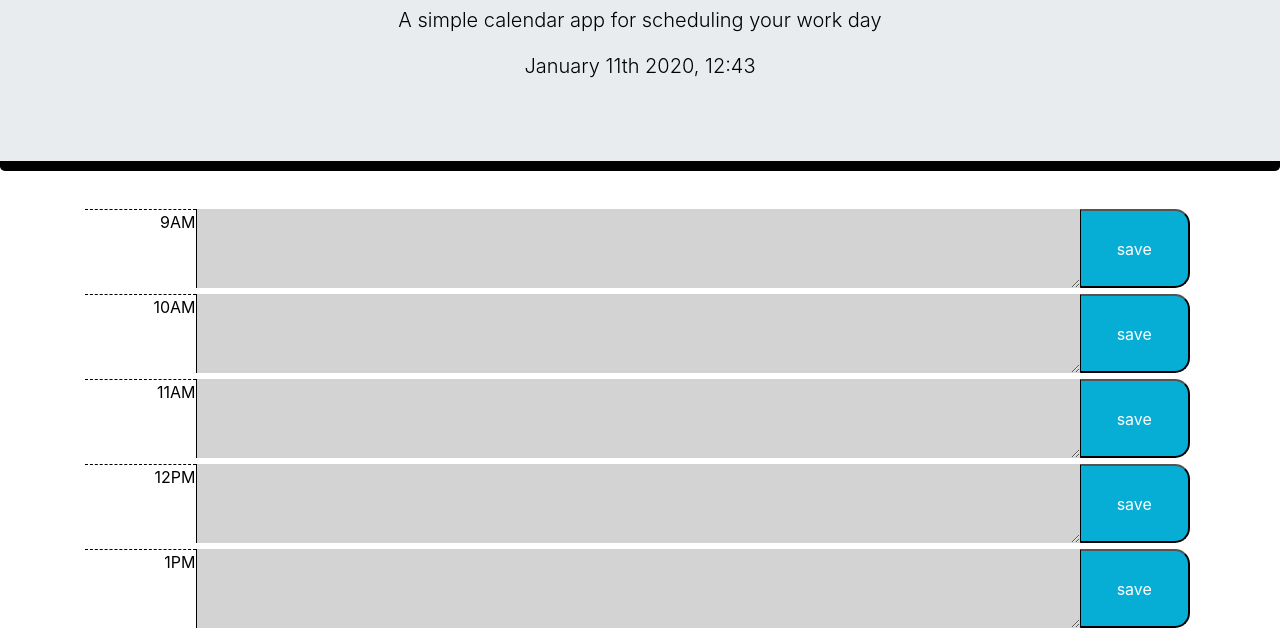
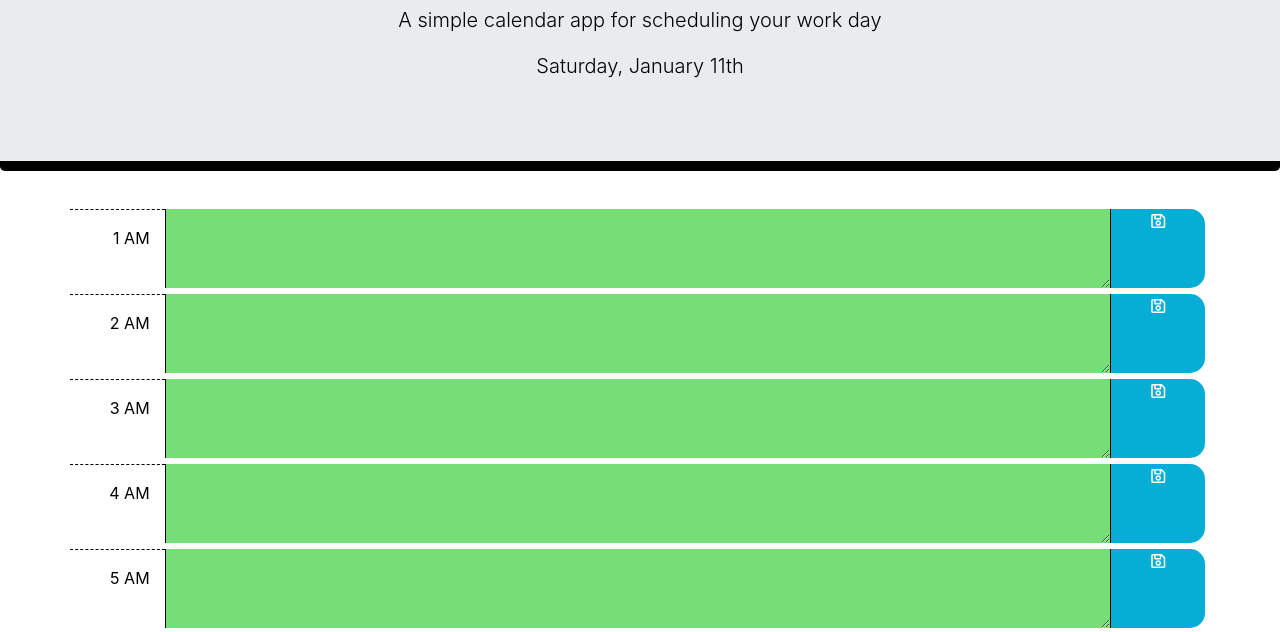
Before and after one commit to leolopez10/day-planner, a plain HTML site: page index.html in a window 1280 px wide. Shown: the part 153-785 px from the top of the page. Drawn offline with nearby package versions, Linux system fonts and the light colour scheme.

Commit message:
added a function logic script

```diff
--- a/index.html
+++ b/index.html
@@ -36,7 +36,7 @@
   </div>
 
   <script src="https://cdnjs.cloudflare.com/ajax/libs/moment.js/2.24.0/moment.min.js" type="text/javascript"></script>
-  <script type="text/javascript" src="./js/script.js"></script>
+  <script type="text/javascript" src="./js/logic.js"></script>
 
 </body>
 
--- /dev/null
+++ b/js/logic.js
@@ -0,0 +1,173 @@
+// Times are supposed to be 9 AM til 5 PM, but went to midnight for testing
+const times = [1, 2, 3, 4, 5, 6, 7, 8, 9, 10, 11, 12, 13, 14, 15, 16, 17, 18, 19, 20, 21, 22, 23, 24];
+
+// Updates past, present, future time-blocks every 30 seconds(set up at top)
+const timeBlockCheck = 30000;
+var updateInterval;
+
+// Current Day is initially Today
+var curDate = moment().clone();
+
+// Set's the current day in the header
+function setCurrentDateLabel() {
+    $("#currentDay").text(curDate.format('dddd, MMMM Do'));
+}
+
+// Saving info into local storage
+function handleSave() {
+    var saveInLocal = $(this).siblings(".description");
+    var hour = saveInLocal.attr("data-hour");
+    var text = saveInLocal.val();
+    localStorage.setItem(getStoreDatePrefix() + hour.trim(), text.trim());
+    $("#updating").fadeIn(100).fadeOut(1000);
+}
+
+// Loads current day onto the page with 5 second fade-in
+function loadDay(fadeTime = 500) {
+    clearInterval(updateInterval);
+
+    $(".container").html(""); // Clear out old data
+    // Creates time-blocks (from CONSTANT at top)
+    for (var i = 0; i < times.length; i++) {
+        $(".container").append(createTimeBlock(times[i]));
+    }
+
+    // Updates past, present, future time-blocks every 30 seconds(set up at top)
+    updateInterval = setInterval(checkTimeBlocks, timeBlockCheck);
+
+    //****************************************
+    // STYLING
+    // Change opacity of description on hover
+    $('.description').hover(function () {
+        $(this).toggleClass("active");
+    });
+    // Hover over save button changes opacity and makes disk larger
+    $('.saveBtn').hover(function () {
+        $(this).toggleClass("active");
+    });
+
+    $(".container").hide().fadeIn(fadeTime);
+}
+
+// Check the timeblocks to see if their tense has changed
+// Go through each hour and compare
+function checkTimeBlocks() {
+    console.log("Check Time Blocks Active");
+    var $descriptions = $('.description');
+    $descriptions.each(function (index) {
+        var hour12 = $(this).attr("data-hour"); // Get the hour
+        var t = getMoment12H(hour12);
+        var tense = getTense(t);
+        if ($(this).hasClass(tense)) {
+            //console.log("/NO CHANGE");
+        } else if (tense === "present") {
+            $(this).removeClass("past future");
+        } else if (tense === "past") {
+            $(this).removeClass("present future");
+        } else if (tense === "future") {
+            $(this).removeClass("past present");
+        } else {
+            alert("Unknown Tense");
+        }
+        $(this).addClass(tense);
+    });
+}
+
+// Create a Time Block Group
+function createTimeBlock(hour24) {
+    var row = createEl("div", "row");
+    var timeBlock = createEl("div", "time-block");
+    timeBlock.appendChild(row);
+    var colHour = createEl("div", "col-sm-1 col-12 pt-3 hour", hour24);
+    row.appendChild(colHour);
+    var colText = createEl("textarea", "col-sm-10 col-12 description", hour24);
+    row.appendChild(colText);
+    var colSave = createEl("div", "col-sm-1 col-12 saveBtn");
+    row.appendChild(colSave);
+    // Disk icon from fontawesome.com
+    var iconSave = createEl("i", "far fa-save");
+    colSave.appendChild(iconSave);
+
+    return timeBlock;
+}
+
+// Create a single page element
+// tag = tag to create
+// cls = classes to assign
+// hour24 = the current hour (only used by hour and description classes)
+function createEl(tag, cls, hour24) {
+    var el = document.createElement(tag);
+    // Special Handling for Hour and Description Columns which need the hour
+    if (hour24) {
+        var t = getMoment24H(hour24);
+        var displayHour = formatAmPm(t);
+        if (cls.includes("description")) {
+            // description class
+            cls += " " + getTense(t);
+            el.textContent = localStorage.getItem(getStoreDatePrefix() + displayHour);
+            el.setAttribute("data-hour", displayHour);
+        } else {
+            // hour class
+            el.textContent = displayHour.padEnd(4, " ");
+        }
+    }
+    // Set the classes on the element
+    el.setAttribute("class", cls);
+    return el;
+}
+
+// Check to see if the specified time is in the past present or future compared to time now.
+// t = hour moment
+// returns appropriate tense class (past, present, or future)
+function getTense(t) {
+    var cls;
+    var n = moment();
+
+    if (n.isSame(t, "hour") &&
+        n.isSame(t, "day") &&
+        n.isSame(t, "month") &&
+        n.isSame(t, "year")) {
+        cls = "present";
+    } else if (n.isAfter(t)) {
+        cls = "past"
+    } else {
+        cls = "future";
+    }
+    return cls;
+}
+
+//**********************************
+// GET STRING
+// Get string prefix for localStorage based off curDate
+function getStoreDatePrefix() {
+    return curDate.format("YYYYMMDD-");
+}
+
+// Return the moment formated as a 12-hour AM/PM time string (Example: 10AM)
+function formatAmPm(m) {
+    return m.format("h A");
+}
+
+//**********************************
+// GET MOMENT
+// Create a new moment based off curDate and a 12hr AM/PM format time string
+function getMoment12H(hour12) {
+    return moment(curDate.format("YYYYMMDD ") + hour12, "YYYYMMDD hA");
+}
+
+// Create a new moment based off curDate and a 24hr format time string
+function getMoment24H(hour24) {
+    return moment(curDate.format("YYYYMMDD ") + hour24, "YYYYMMDD H");
+}
+
+// Document Ready
+$(function () {
+    // Set the date in the header
+    setCurrentDateLabel();
+
+    // Setup Save Button Events through the container element
+    $(".container").on("click", ".saveBtn", handleSave);
+
+    // Load the day into the view
+    loadDay();
+})
--- a/js/script.js
+++ b/js/script.js
@@ -1,111 +1,126 @@
-// //Global Variables
-var containerEl = $(".container");
-// var rowEl = $(".row");
-var contentEl = $(".content");
-// var timeBlock = $(".time-block");
-// var hourEl = $(".hour");
-var currentDayEl = $("#currentDay");
+// // //Global Variables
+// var containerEl = $(".container");
+// // var rowEl = $(".row");
+// var contentEl = $(".content");
+// // var timeBlock = $(".time-block");
+// // var hourEl = $(".hour");
+// var currentDayEl = $("#currentDay");
 
-// // descriptions for each hour
-// var descriptionEl = $("#description");
-// var saveBtn = $(".saveBtn");
-//**************************************************************** */
+// // // descriptions for each hour
+// // var descriptionEl = $("#description");
+// // var saveBtn = $(".saveBtn");
+// //**************************************************************** */
 
-console.log(moment().clone())
+// console.log(moment().clone())
 
-//make an array of times
-var times = ["9AM", "10AM", "11AM", "12PM", "1PM", "2PM", "3PM", "4PM", "5PM"];
+// //make an array of times
+// var times = ["9AM", "10AM", "11AM", "12PM", "1PM", "2PM", "3PM", "4PM", "5PM"];
 
-//Get current date for the header and display it.
-// var currentDate = moment().format('LL');
-var currentDate = moment().format('MMMM Do YYYY, h:mm');
-currentDayEl.text(currentDate);
-
-for (var i = 0; i < times.length; i++) {
-    createTimeBlock();
-    saveToBrowser();
-
-}
+// //Get current date for the header and display it.
+// // var currentDate = moment().format('LL');
+// var currentDate = moment().format('MMMM Do YYYY, h:mm');
+// currentDayEl.text(currentDate);
 
 
-// createTimeBlock();
+// $(function () {
+//     var description = localStorage.getItem(hour);
+//     text.text(description);
+// })
 
-//create timeblocks that follow my html
-function createTimeBlock() {
-    //Create container element
-    var containerEl = $(".container");
-    //create timeblock
-    var timeBlock = $("<div>");
-    timeBlock.addClass("time-block");
-    containerEl.append(timeBlock);
-    //create row
-    var rowDiv = $("<div>");
-    rowDiv.addClass("row");
-    timeBlock.append(rowDiv);
-    //create contentDiv
-    var contentEl = $("<div>");
-    contentEl.addClass("col-md-12 content");
-    rowDiv.append(contentEl);
-    //create hour div
-    var hourEl = $("<div>");
-    hourEl.addClass("hour");
-    //look up how to formate these number into time
-    hourEl.text(times[i]);
-    contentEl.append(hourEl);
-    //create textarea for discription
-    var text = $("<textarea>");
-    text.addClass("description past")
-    text.attr("data-hour", times[i]);
-    contentEl.append(text);
-    //create a save button
-    var saveBtn = $("<button>");
-    saveBtn.addClass("saveBtn");
-    saveBtn.text("save");
-    contentEl.append(saveBtn);
+// for (var i = 0; i < times.length; i++) {
+//     createTimeBlock();
+// }
+
+// //Save function outside of time block
+// //create a save button
 
 
 
 
 
-    saveBtn.on("click", function () {
-        var saveInLocal = $(this).prev(".description");
-        var hour = saveInLocal.attr("data-hour");
-        var text = saveInLocal.val();
-        localStorage.setItem(hour, text);
-    })
-
-    return timeBlock;
-
-}
-
-
-// handleSave();
-//Store description after clicking save button for each hour
-function saveToBrowser() {
-
-
-}
-
-
-//******************************************************** */
-
-//Call previous description
-// renderDescription();
-// renderRow();
 
 
 
-// saveBtn.on("click", function (event) {
-//     event.preventDefault();
-//     var descriptionInput = $("#description").val();
-//     localStorage.setItem("description", (descriptionInput));
 
-// })
+// // createTimeBlock();
 
-// //Render the text again if page is left
-// function renderDescription() {
-//     var description = localStorage.getItem("discription");
-//     descriptionEl.text(description);
+// //create timeblocks that follow my html
+// function createTimeBlock() {
+//     //Create container element
+//     var containerEl = $(".container");
+//     //create timeblock
+//     var timeBlock = $("<div>");
+//     timeBlock.addClass("time-block");
+//     containerEl.append(timeBlock);
+//     //create row
+//     var rowDiv = $("<div>");
+//     rowDiv.addClass("row");
+//     timeBlock.append(rowDiv);
+//     //create contentDiv
+//     var contentEl = $("<div>");
+//     contentEl.addClass("col-md-12 content");
+//     rowDiv.append(contentEl);
+//     //create hour div
+//     var hourEl = $("<div>");
+//     hourEl.addClass("hour");
+//     //look up how to formate these number into time
+//     hourEl.text(times[i]);
+//     contentEl.append(hourEl);
+//     //create textarea for discription
+//     var text = $("<textarea>");
+//     text.addClass("description past")
+//     text.attr("data-hour", times[i]);
+//     contentEl.append(text);
+
+
+//     var saveBtn = $("<button>");
+//     saveBtn.addClass("saveBtn");
+//     saveBtn.text("save");
+//     contentEl.append(saveBtn);
+
+
+//     saveBtn.on("click", function (event) {
+//         event.target.matches("button");
+//         var saveInLocal = $(this).prev(".description");
+//         var hour = saveInLocal.attr("data-hour");
+//         var text = saveInLocal.val();
+//         localStorage.setItem(hour, text);
+//     });
+
+//     function renderDescription() {
+//         var description = localStorage.getItem(hour);
+//         text.text(description);
+//     }
+
+//     renderDescription();
+//     return timeBlock;
+
 // }
 
-//************************************************************************** */
+
+// // handleSave();
+// //Store description after clicking save button for each hour
+
+
+// //******************************************************** */
+
+// //Call previous description
+// // renderDescription();
+// // renderRow();
+
+
+
+// // saveBtn.on("click", function (event) {
+// //     event.preventDefault();
+// //     var descriptionInput = $("#description").val();
+// //     localStorage.setItem("description", (descriptionInput));
+
+// // })
+
+// // //Render the text again if page is left
+// // function renderDescription() {
+// //     var description = localStorage.getItem("discription");
+// //     descriptionEl.text(description);
+// // }
+
+// //************************************************************************** */
```
